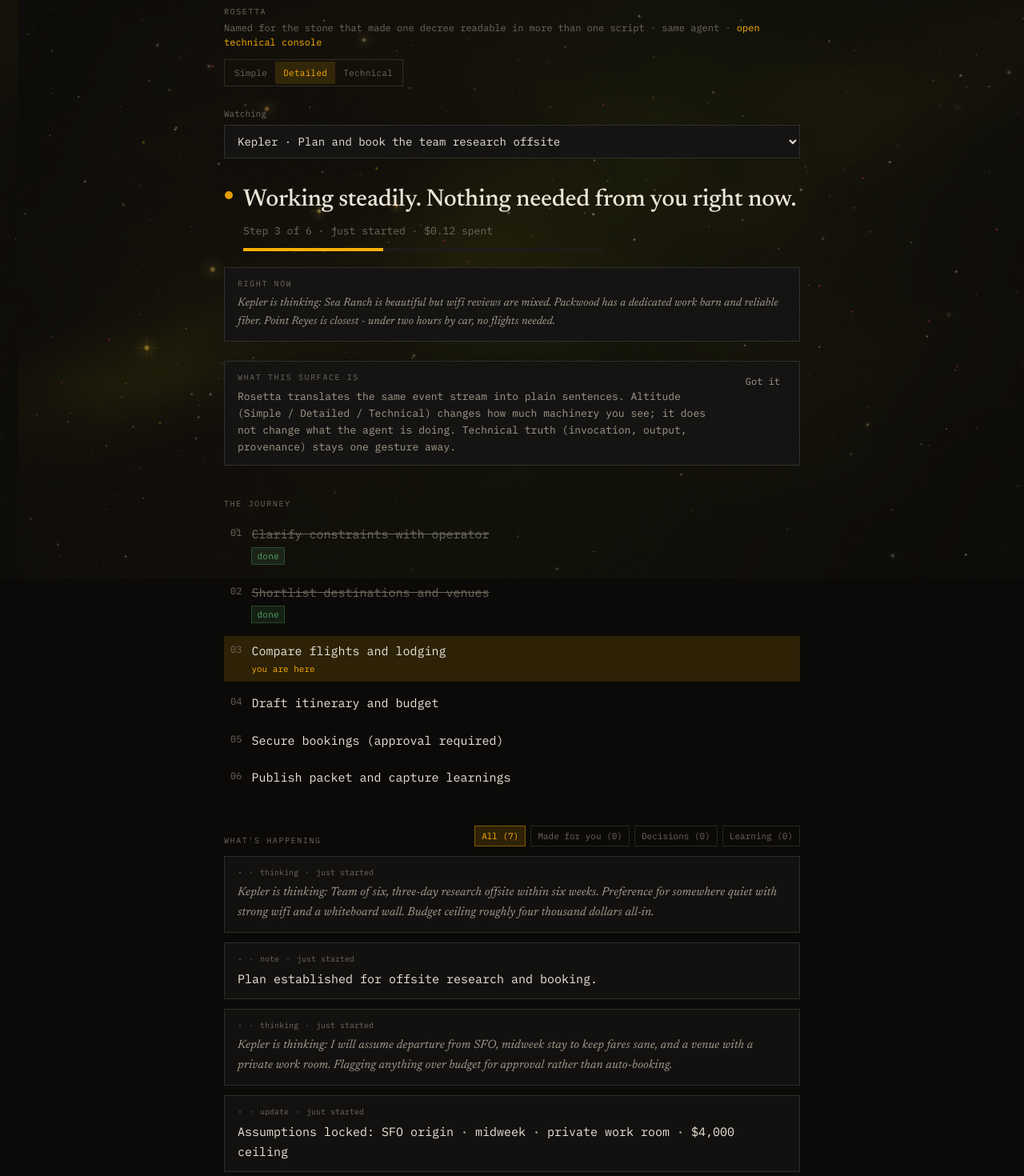
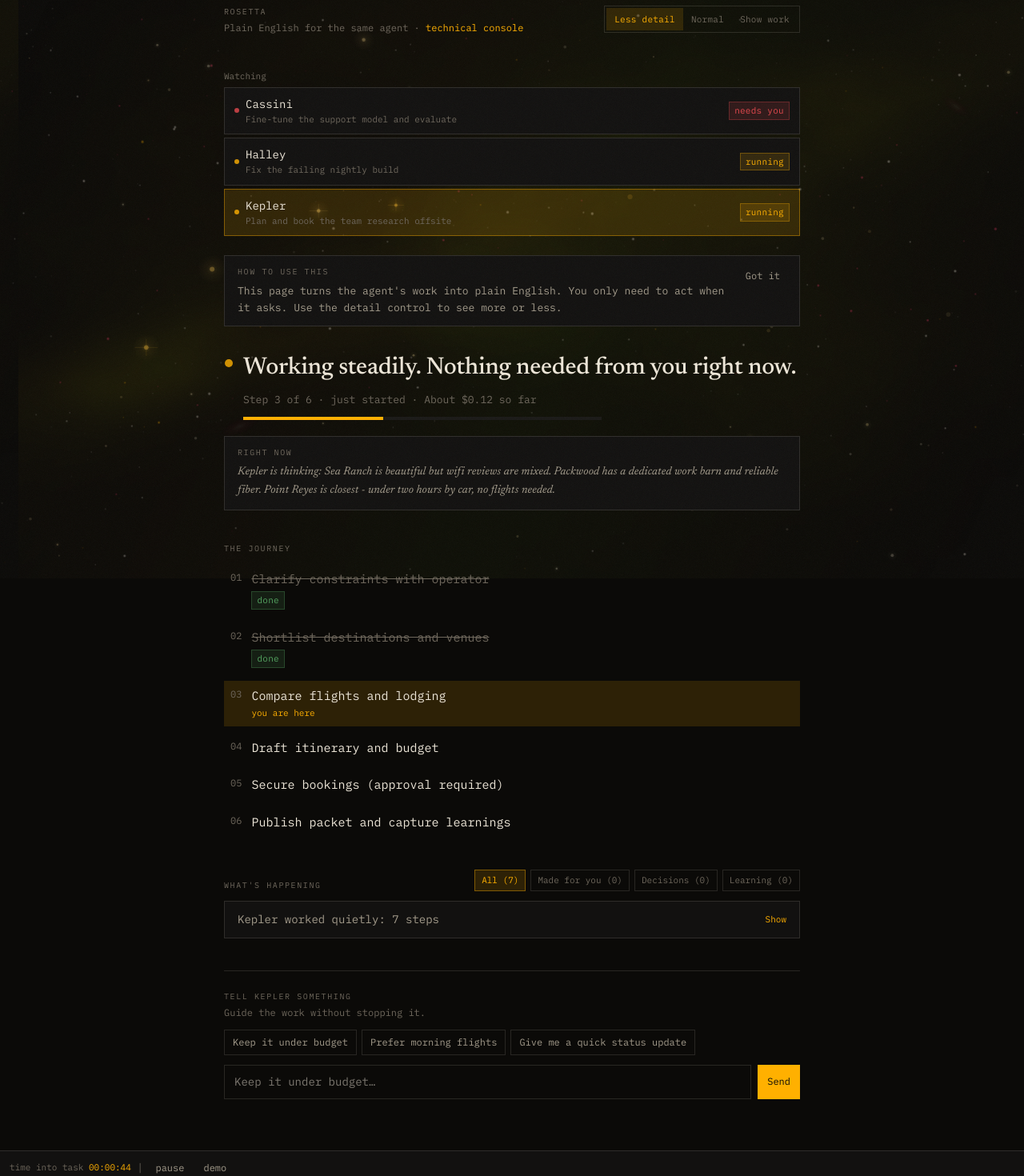
Before and after one commit to Fischer-Product-Lab/FPL-Orrery, a React (Vite) app: page /rosetta in a window 1280 px wide. Shown: the part 77-1547 px from the top of the page at 80% size. Built offline with nearby package versions, Linux system fonts and the light colour scheme.

Commit message:
Rosetta friendliness: Simple by default, human chrome, sticky needs-you.
Calm cold open with Less detail/Normal/Show work, fleet glance in Watching, sticky decision dock, steer confirmation, Made-for-you strip, and Rosetta-friendly demo clock.

Co-authored-by: Cursor <cursoragent@cursor.com>

```diff
--- a/src/components/DemoClock.tsx
+++ b/src/components/DemoClock.tsx
@@ -1,10 +1,18 @@
+import { useState } from 'react'
 import { Button, Keycap } from '../kit/primitives'
 import { formatVirtualTime, useDemoStore } from '../engine/store'
 import type { Speed } from '../engine/types'
 
 const speeds: Speed[] = [1, 8, 32]
 
-export function DemoClock({ compact = false }: { compact?: boolean }) {
+export function DemoClock({
+  compact = false,
+  friendly = false,
+}: {
+  compact?: boolean
+  /** Rosetta: human time label + demo controls behind disclosure */
+  friendly?: boolean
+}) {
   const playing = useDemoStore((s) => s.playing)
   const speed = useDemoStore((s) => s.speed)
   const activeSessionId = useDemoStore((s) => s.activeSessionId)
@@ -17,18 +25,26 @@ export function DemoClock({ compact = false }: { compact?: boolean }) {
   const jumpToNextEvent = useDemoStore((s) => s.jumpToNextEvent)
   const skipAhead = useDemoStore((s) => s.skipAhead)
   const resetSession = useDemoStore((s) => s.resetSession)
+  const [demoOpen, setDemoOpen] = useState(false)
 
   if (!session || !activeSessionId) return null
+
+  const timeLabel = formatVirtualTime(session.virtualTimeMs)
 
   return (
     <div
       className={`flex flex-wrap items-center gap-2 border-t border-[var(--color-hairline)] bg-[var(--color-surface)] px-3 py-2 ${
-        compact ? 'text-[11px]' : ''
+        compact || friendly ? 'text-[11px]' : ''
       }`}
     >
-      <span className="tabular text-[var(--color-accent)]">
-        t+{formatVirtualTime(session.virtualTimeMs)}
+      {friendly ? (
+        <span className="text-[var(--color-text-tertiary)]">
+          time into task{' '}
+          <span className="tabular text-[var(--color-accent)]">{timeLabel}</span>
         </span>
+      ) : (
+        <span className="tabular text-[var(--color-accent)]">t+{timeLabel}</span>
+      )}
       <span className="text-[var(--color-text-tertiary)]">│</span>
       <Button
         variant="ghost"
@@ -38,6 +54,57 @@ export function DemoClock({ compact = false }: { compact?: boolean }) {
       >
         {playing ? 'pause' : 'play'}
       </Button>
+
+      {friendly ? (
+        <>
+          <Button
+            variant="ghost"
+            className="glint !px-2 !py-1"
+            onClick={() => setDemoOpen((v) => !v)}
+            aria-expanded={demoOpen}
+          >
+            {demoOpen ? 'hide demo' : 'demo'}
+          </Button>
+          {demoOpen && (
+            <>
+              <div className="flex items-center gap-1">
+                {speeds.map((s) => (
+                  <Button
+                    key={s}
+                    variant={speed === s ? 'primary' : 'ghost'}
+                    className="glint !px-2 !py-1 tabular"
+                    onClick={() => setSpeed(s)}
+                  >
+                    {s}×
+                  </Button>
+                ))}
+              </div>
+              <Button
+                variant="ghost"
+                className="glint !px-2 !py-1"
+                onClick={jumpToNextEvent}
+              >
+                next
+              </Button>
+              <Button
+                variant="ghost"
+                className="glint !px-2 !py-1"
+                onClick={() => skipAhead(4 * 3600 * 1000)}
+              >
+                skip 4h
+              </Button>
+              <Button
+                variant="ghost"
+                className="glint !px-2 !py-1"
+                onClick={() => resetSession(activeSessionId)}
+              >
+                reset
+              </Button>
+            </>
+          )}
+        </>
+      ) : (
+        <>
           <div className="flex items-center gap-1">
             {speeds.map((s) => (
               <Button
@@ -72,6 +139,8 @@ export function DemoClock({ compact = false }: { compact?: boolean }) {
               demo clock <Keycap>space</Keycap> play/pause
             </span>
           )}
+        </>
+      )}
     </div>
   )
 }
--- a/src/components/patterns/AwayRecap.tsx
+++ b/src/components/patterns/AwayRecap.tsx
@@ -5,9 +5,12 @@ import { formatVirtualTime } from '../../engine/store'
 export function AwayRecap({
   recap,
   onDismiss,
+  friendly = false,
 }: {
   recap: RecapDigest
   onDismiss: () => void
+  /** Softer copy for Rosetta / household surfaces */
+  friendly?: boolean
 }) {
   return (
     <div className="fixed inset-0 z-40 flex items-center justify-center bg-[var(--color-bg)]/80 p-4">
@@ -15,7 +18,9 @@ export function AwayRecap({
         <div className="border-b border-[var(--color-hairline)] px-4 py-3">
           <SectionLabel>While you were away</SectionLabel>
           <h2 className="display mt-1 text-xl text-[var(--color-text)]">
-            Recap at t+{formatVirtualTime(recap.generatedAt)}
+            {friendly
+              ? 'Here is what happened'
+              : `Recap at t+${formatVirtualTime(recap.generatedAt)}`}
           </h2>
         </div>
         <div className="grid gap-4 px-4 py-4 sm:grid-cols-3">
@@ -25,7 +30,7 @@ export function AwayRecap({
         </div>
         <div className="border-t border-[var(--color-hairline)] px-4 py-3">
           <Button variant="primary" onClick={onDismiss}>
-            Resume supervision
+            {friendly ? 'Continue' : 'Resume supervision'}
           </Button>
         </div>
       </div>
--- a/src/surfaces/rosetta/RosettaPage.tsx
+++ b/src/surfaces/rosetta/RosettaPage.tsx
@@ -40,6 +40,20 @@ type Altitude = 'simple' | 'detailed' | 'technical'
 const ALTITUDE_KEY = 'rosetta-altitude'
 const EXPLAINER_KEY = 'rosetta-explainer-dismissed'
 
+const triageTone: Record<'needs_you' | 'running' | 'done' | 'idle', 'danger' | 'accent' | 'success' | 'default'> = {
+  needs_you: 'danger',
+  running: 'accent',
+  done: 'success',
+  idle: 'default',
+}
+
+const triageLabel: Record<'needs_you' | 'running' | 'done' | 'idle', string> = {
+  needs_you: 'needs you',
+  running: 'running',
+  done: 'done',
+  idle: 'idle',
+}
+
 function loadAltitude(): Altitude {
   try {
     const v = localStorage.getItem(ALTITUDE_KEY)
@@ -47,7 +61,7 @@ function loadAltitude(): Altitude {
   } catch {
     /* ignore */
   }
-  return 'detailed'
+  return 'simple'
 }
 
 function loadExplainerDismissed(): boolean {
@@ -78,9 +92,15 @@ export function RosettaPage() {
   const [explainerDismissed, setExplainerDismissed] = useState(loadExplainerDismissed)
   const [artifactOverlay, setArtifactOverlay] = useState<Artifact | null>(null)
   const [showIfNo, setShowIfNo] = useState(false)
+  const [altitudeHint, setAltitudeHint] = useState<string | null>(null)
+  const [steerConfirm, setSteerConfirm] = useState<string | null>(null)
 
   const steerRef = useRef<HTMLInputElement>(null)
   const steerSectionRef = useRef<HTMLElement>(null)
+  const needsYouDockRef = useRef<HTMLElement>(null)
+  const scrolledForApproval = useRef<string | null>(null)
+  const altitudeHintTimer = useRef<number | null>(null)
+  const steerConfirmTimer = useRef<number | null>(null)
 
   const list = getSessionList(sessions)
   const session = activeSessionId ? sessions[activeSessionId] : null
@@ -88,6 +108,10 @@ export function RosettaPage() {
     () => (session ? translateFeed(session) : []),
     [session],
   )
+  const pendingApprovalId =
+    session != null
+      ? (Object.values(session.approvals).find((a) => a.status === 'pending')?.id ?? null)
+      : null
 
   useEffect(() => {
     try {
@@ -96,6 +120,47 @@ export function RosettaPage() {
       /* ignore */
     }
   }, [altitude])
+
+  useEffect(() => {
+    return () => {
+      if (altitudeHintTimer.current != null) window.clearTimeout(altitudeHintTimer.current)
+      if (steerConfirmTimer.current != null) window.clearTimeout(steerConfirmTimer.current)
+    }
+  }, [])
+
+  useEffect(() => {
+    if (!pendingApprovalId) {
+      scrolledForApproval.current = null
+      return
+    }
+    if (scrolledForApproval.current === pendingApprovalId) return
+    scrolledForApproval.current = pendingApprovalId
+    requestAnimationFrame(() => {
+      needsYouDockRef.current?.scrollIntoView({ behavior: 'smooth', block: 'nearest' })
+    })
+  }, [pendingApprovalId])
+
+  const setAltitudeWithHint = (next: Altitude) => {
+    setAltitude(next)
+    const hint =
+      next === 'simple'
+        ? 'Quiet steps folded away'
+        : next === 'detailed'
+          ? 'Full story'
+          : 'Technical panels open'
+    setAltitudeHint(hint)
+    if (altitudeHintTimer.current != null) window.clearTimeout(altitudeHintTimer.current)
+    altitudeHintTimer.current = window.setTimeout(() => setAltitudeHint(null), 2200)
+  }
+
+  const sendSteer = () => {
+    if (!activeSessionId || !steerDraft.trim()) return
+    const name = sessions[activeSessionId]?.meta.agentName ?? 'Agent'
+    submitSteer(activeSessionId)
+    setSteerConfirm(`${name} got that.`)
+    if (steerConfirmTimer.current != null) window.clearTimeout(steerConfirmTimer.current)
+    steerConfirmTimer.current = window.setTimeout(() => setSteerConfirm(null), 2000)
+  }
 
   const toggleWork = (id: string) => {
     setOpenWork((prev) => {
@@ -109,9 +174,10 @@ export function RosettaPage() {
   const isWorkOpen = (id: string) => altitude === 'technical' || openWork.has(id)
 
   if (!session || !activeSessionId) {
+    const pendingName = list[0]?.agentName
     return (
       <div className="flex min-h-[50vh] items-center justify-center text-[var(--color-text-tertiary)]">
-        Loading…
+        {pendingName ? `Starting ${pendingName}…` : 'Starting…'}
       </div>
     )
   }
@@ -123,6 +189,7 @@ export function RosettaPage() {
   const needsYou = Boolean(pendingApproval) || session.meta.triage === 'needs_you'
   const nowLine = rightNowSentence(session)
   const counts = digest(moments)
+  const artifactCount = session.artifacts.length
   const filtered = filterMoments(
     pendingApproval
       ? moments.filter(
@@ -169,31 +236,84 @@ export function RosettaPage() {
           <div>
             <SectionLabel>Rosetta</SectionLabel>
             <p className="mt-1 text-[12px] text-[var(--color-text-tertiary)]">
-              Named for the stone that made one decree readable in more than one script · same agent
-              ·{' '}
+              Plain English for the same agent ·{' '}
               <Link to="/console" className="text-[var(--color-accent)]">
-                open technical console
+                technical console
               </Link>
             </p>
           </div>
-          <AltitudeControl value={altitude} onChange={setAltitude} />
+          <div className="flex flex-col items-end gap-1">
+            <AltitudeControl value={altitude} onChange={setAltitudeWithHint} />
+            <p className="min-h-[1rem] text-[10px] text-[var(--color-text-tertiary)]" aria-live="polite">
+              {altitudeHint}
+            </p>
+          </div>
         </div>
 
-        {/* Session picker */}
+        {/* Session picker — fleet glance */}
         <div className="mt-6">
           <label className="text-[11px] text-[var(--color-text-tertiary)]">Watching</label>
-          <select
-            className="mt-1 w-full border border-[var(--color-hairline)] bg-[var(--color-surface)] px-3 py-2.5 text-[14px] text-[var(--color-text)] outline-none focus:border-[var(--color-accent)]"
-            value={activeSessionId}
-            onChange={(e) => setActiveSession(e.target.value)}
-          >
-            {list.map((s) => (
-              <option key={s.id} value={s.id}>
-                {s.agentName} · {friendlyTaskTitle(s.taskTitle)}
-              </option>
-            ))}
-          </select>
+          <ul className="mt-1 space-y-1" role="listbox" aria-label="Sessions">
+            {list.map((s) => {
+              const active = s.id === activeSessionId
+              const dotStatus =
+                s.triage === 'needs_you'
+                  ? 'needs_you'
+                  : s.triage === 'running'
+                    ? 'running'
+                    : s.triage === 'done'
+                      ? 'done'
+                      : 'idle'
+              return (
+                <li key={s.id}>
+                  <button
+                    type="button"
+                    role="option"
+                    aria-selected={active}
+                    onClick={() => setActiveSession(s.id)}
+                    className={`glint flex w-full items-center gap-2 border px-3 py-2.5 text-left transition-colors ${
+                      active
+                        ? 'border-[var(--color-accent)]/40 bg-[var(--color-accent-dim)]'
+                        : 'border-[var(--color-hairline)] bg-[var(--color-surface)] hover:border-[var(--color-accent)]/30'
+                    }`}
+                  >
+                    <StatusDot
+                      status={dotStatus}
+                      pulse={s.triage === 'running' || s.triage === 'needs_you'}
+                    />
+                    <span className="min-w-0 flex-1">
+                      <span className="block truncate text-[14px] text-[var(--color-text)]">
+                        {s.agentName}
+                      </span>
+                      <span className="block truncate text-[11px] text-[var(--color-text-tertiary)]">
+                        {friendlyTaskTitle(s.taskTitle)}
+                      </span>
+                    </span>
+                    <Chip tone={triageTone[s.triage]}>{triageLabel[s.triage]}</Chip>
+                  </button>
+                </li>
+              )
+            })}
+          </ul>
         </div>
+
+        {/* Explainer — frames the hero */}
+        {!explainerDismissed && (
+          <div className="mt-6 border border-[var(--color-hairline)] bg-[var(--color-surface)] px-4 py-3">
+            <div className="flex items-start justify-between gap-3">
+              <div>
+                <SectionLabel>How to use this</SectionLabel>
+                <p className="mt-1.5 text-[13px] leading-relaxed text-[var(--color-text-secondary)]">
+                  This page turns the agent&apos;s work into plain English. You only need to act when
+                  it asks. Use the detail control to see more or less.
+                </p>
+              </div>
+              <Button variant="ghost" className="!px-2 !py-1 shrink-0" onClick={dismissExplainer}>
+                Got it
+              </Button>
+            </div>
+          </div>
+        )}
 
         {/* Status hero */}
         <div className="mt-8 flex items-start gap-3">
@@ -230,6 +350,25 @@ export function RosettaPage() {
           </div>
         </div>
 
+        {/* Made for you destination */}
+        {artifactCount > 0 && (
+          <button
+            type="button"
+            onClick={() => setFeedFilter('made_for_you')}
+            className="glint mt-5 flex w-full items-center justify-between border border-[var(--color-hairline)] bg-[var(--color-surface)] px-4 py-3 text-left transition-colors hover:border-[var(--color-accent)]/40"
+          >
+            <span>
+              <SectionLabel>Made for you</SectionLabel>
+              <span className="mt-1 block text-[14px] text-[var(--color-text)]">
+                {artifactCount === 1
+                  ? '1 thing ready to look at'
+                  : `${artifactCount} things ready to look at`}
+              </span>
+            </span>
+            <span className="text-[12px] text-[var(--color-accent)]">Show</span>
+          </button>
+        )}
+
         {/* RIGHT NOW */}
         {nowLine && !pendingApproval && (
           <div className="mt-5 border border-[var(--color-hairline)] bg-[var(--color-surface)] px-4 py-3">
@@ -240,29 +379,12 @@ export function RosettaPage() {
           </div>
         )}
 
-        {/* Explainer */}
-        {!explainerDismissed && (
-          <div className="mt-6 border border-[var(--color-hairline)] bg-[var(--color-surface)] px-4 py-3">
-            <div className="flex items-start justify-between gap-3">
-              <div>
-                <SectionLabel>What this surface is</SectionLabel>
-                <p className="mt-1.5 text-[13px] leading-relaxed text-[var(--color-text-secondary)]">
-                  Rosetta translates the same event stream into plain sentences. Altitude (Simple /
-                  Detailed / Technical) changes how much machinery you see; it does not change what
-                  the agent is doing. Technical truth (invocation, output, provenance) stays one
-                  gesture away.
-                </p>
-              </div>
-              <Button variant="ghost" className="!px-2 !py-1 shrink-0" onClick={dismissExplainer}>
-                Got it
-              </Button>
-            </div>
-          </div>
-        )}
-
-        {/* Needs-you dock */}
+        {/* Needs-you dock — sticky under app header */}
         {pendingApproval && (
-          <section className="mt-8 border border-[var(--color-accent)]/40 bg-[var(--color-accent-dim)] px-4 py-4">
+          <section
+            ref={needsYouDockRef}
+            className="sticky top-[49px] z-20 mt-8 border border-[var(--color-accent)]/40 bg-[var(--color-surface)] px-4 py-4 shadow-[0_12px_32px_-16px_var(--color-accent-glow)]"
+          >
             <SectionLabel>Needs your OK</SectionLabel>
             <div className="mt-3">
               <FriendlyApprovalBody
@@ -370,7 +492,7 @@ export function RosettaPage() {
             {rows.length === 0 && (
               <p className="py-6 text-center text-[13px] text-[var(--color-text-tertiary)]">
                 {moments.length === 0
-                  ? 'Waiting for the first moment…'
+                  ? `${agent} is getting set up…`
                   : 'Nothing in this filter yet.'}
               </p>
             )}
@@ -430,6 +552,7 @@ export function RosettaPage() {
                             onResolveSkill={(id, a) => resolveSkill(activeSessionId, id, a)}
                             onLookArtifact={setArtifactOverlay}
                             highlight={m.id === newestId}
+                            showGlyphs={altitude === 'technical'}
                             nested
                           />
                         ))}
@@ -451,6 +574,7 @@ export function RosettaPage() {
                   onResolveSkill={(id, a) => resolveSkill(activeSessionId, id, a)}
                   onLookArtifact={setArtifactOverlay}
                   highlight={row.moment.id === newestId}
+                  showGlyphs={altitude === 'technical'}
                 />
               )
             })}
@@ -489,22 +613,27 @@ export function RosettaPage() {
               value={steerDraft}
               onChange={(e) => setSteerDraft(e.target.value)}
               onKeyDown={(e) => {
-                if (e.key === 'Enter') submitSteer(activeSessionId)
+                if (e.key === 'Enter') sendSteer()
               }}
-              placeholder={`Tell ${agent} something…`}
+              placeholder="Keep it under budget…"
               className="min-w-0 flex-1 border border-[var(--color-hairline)] bg-[var(--color-bg)] px-3 py-2.5 text-[14px] outline-none focus:border-[var(--color-accent)]"
             />
-            <Button variant="primary" onClick={() => submitSteer(activeSessionId)}>
+            <Button variant="primary" onClick={sendSteer}>
               Send
             </Button>
           </div>
+          {steerConfirm && (
+            <p className="mt-2 text-[12px] text-[var(--color-accent)]" aria-live="polite">
+              {steerConfirm}
+            </p>
+          )}
         </section>
       </div>
 
-      <DemoClock compact />
+      <DemoClock compact friendly />
 
       {awayRecapVisible && session.recap && (
-        <AwayRecap recap={session.recap} onDismiss={dismissRecap} />
+        <AwayRecap recap={session.recap} onDismiss={dismissRecap} friendly />
       )}
 
       {artifactOverlay && (
@@ -526,15 +655,15 @@ function AltitudeControl({
   onChange: (v: Altitude) => void
 }) {
   const options: { id: Altitude; label: string }[] = [
-    { id: 'simple', label: 'Simple' },
-    { id: 'detailed', label: 'Detailed' },
-    { id: 'technical', label: 'Technical' },
+    { id: 'simple', label: 'Less detail' },
+    { id: 'detailed', label: 'Normal' },
+    { id: 'technical', label: 'Show work' },
   ]
   return (
     <div
       className="glint inline-flex border border-[var(--color-hairline)] p-0.5"
       role="radiogroup"
-      aria-label="Altitude"
+      aria-label="How much detail"
     >
       {options.map((o) => (
         <button
@@ -573,6 +702,7 @@ function MomentCard({
   onLookArtifact,
   highlight,
   nested,
+  showGlyphs = false,
 }: {
   moment: FriendlyMoment
   agentName: string
@@ -585,6 +715,7 @@ function MomentCard({
   onLookArtifact: (a: Artifact) => void
   highlight?: boolean
   nested?: boolean
+  showGlyphs?: boolean
 }) {
   return (
     <article
@@ -595,10 +726,14 @@ function MomentCard({
       } ${highlight && !nested ? 'phosphor' : ''}`}
     >
       <div className="mb-1.5 flex items-center gap-2 text-[10px] text-[var(--color-text-tertiary)]">
-        <span className="font-mono text-[var(--color-text-secondary)]">
-          {momentGlyph(moment.kind)}
-        </span>
-        <span>·</span>
+        {showGlyphs && (
+          <>
+            <span className="font-mono text-[var(--color-text-secondary)]">
+              {momentGlyph(moment.kind)}
+            </span>
+            <span>·</span>
+          </>
+        )}
         <span>{momentLabel(moment.kind)}</span>
         <span>·</span>
         <span>{friendlyElapsed(moment.at)}</span>
@@ -745,7 +880,7 @@ export function FriendlyToolBody({
             tool.status === 'running' ? 'accent' : tool.status === 'failed' ? 'danger' : 'success'
           }
         >
-          {tool.status === 'running' ? 'in progress' : tool.status}
+          {toolStatusLabel(tool.status)}
         </Chip>
         <button
           type="button"
@@ -758,6 +893,13 @@ export function FriendlyToolBody({
       {workOpen && <ToolWorkPanel tool={tool} plan={plan} artifacts={artifacts} />}
     </div>
   )
+}
+
+function toolStatusLabel(status: ToolCall['status']): string {
+  if (status === 'running') return 'in progress'
+  if (status === 'done') return 'done'
+  if (status === 'failed') return 'failed'
+  return status
 }
 
 function ToolWorkPanel({
@@ -786,7 +928,7 @@ function ToolWorkPanel({
             tool.status === 'running' ? 'accent' : tool.status === 'failed' ? 'danger' : 'success'
           }
         >
-          {tool.status}
+          {toolStatusLabel(tool.status)}
         </Chip>
         {tool.startedAt != null && (
           <span className="tabular text-[10px] text-[var(--color-text-tertiary)]">
--- a/src/surfaces/rosetta/translate.ts
+++ b/src/surfaces/rosetta/translate.ts
@@ -256,8 +256,11 @@ export function digestLine(session: SessionState): string {
           ? `All ${total} steps done`
           : `${done} of ${total} steps done`
   const timePart = friendlyElapsed(session.virtualTimeMs)
-  const costPart = `$${session.meta.costUsd.toFixed(2)} spent`
-  return `${stepPart} · ${timePart} · ${costPart}`
+  const cost = session.meta.costUsd
+  if (cost > 0) {
+    return `${stepPart} · ${timePart} · About $${cost.toFixed(2)} so far`
+  }
+  return `${stepPart} · ${timePart}`
 }
 
 export function rightNowSentence(session: SessionState): string | null {
```
Lines whose indentation alone changed are shown as unchanged.
